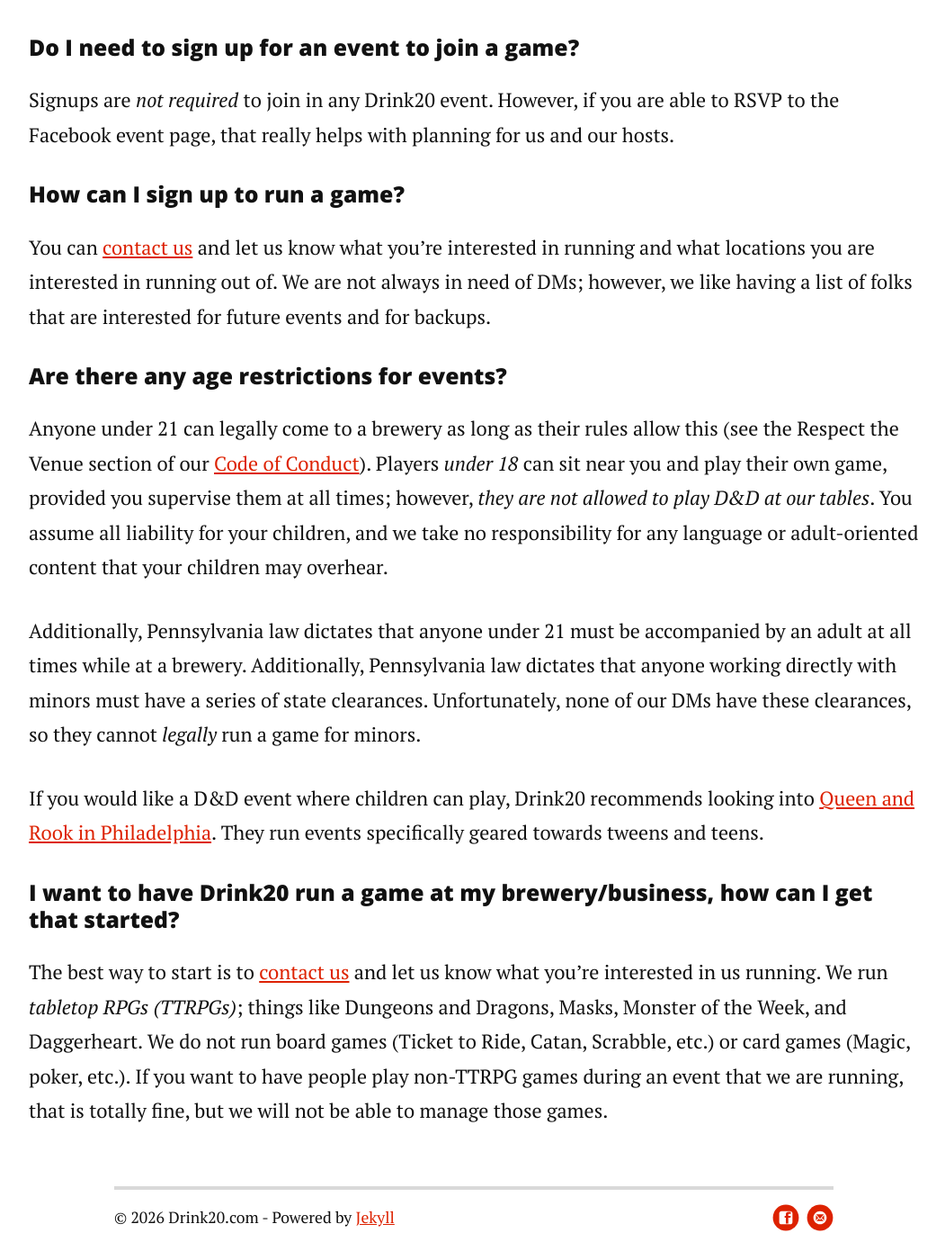
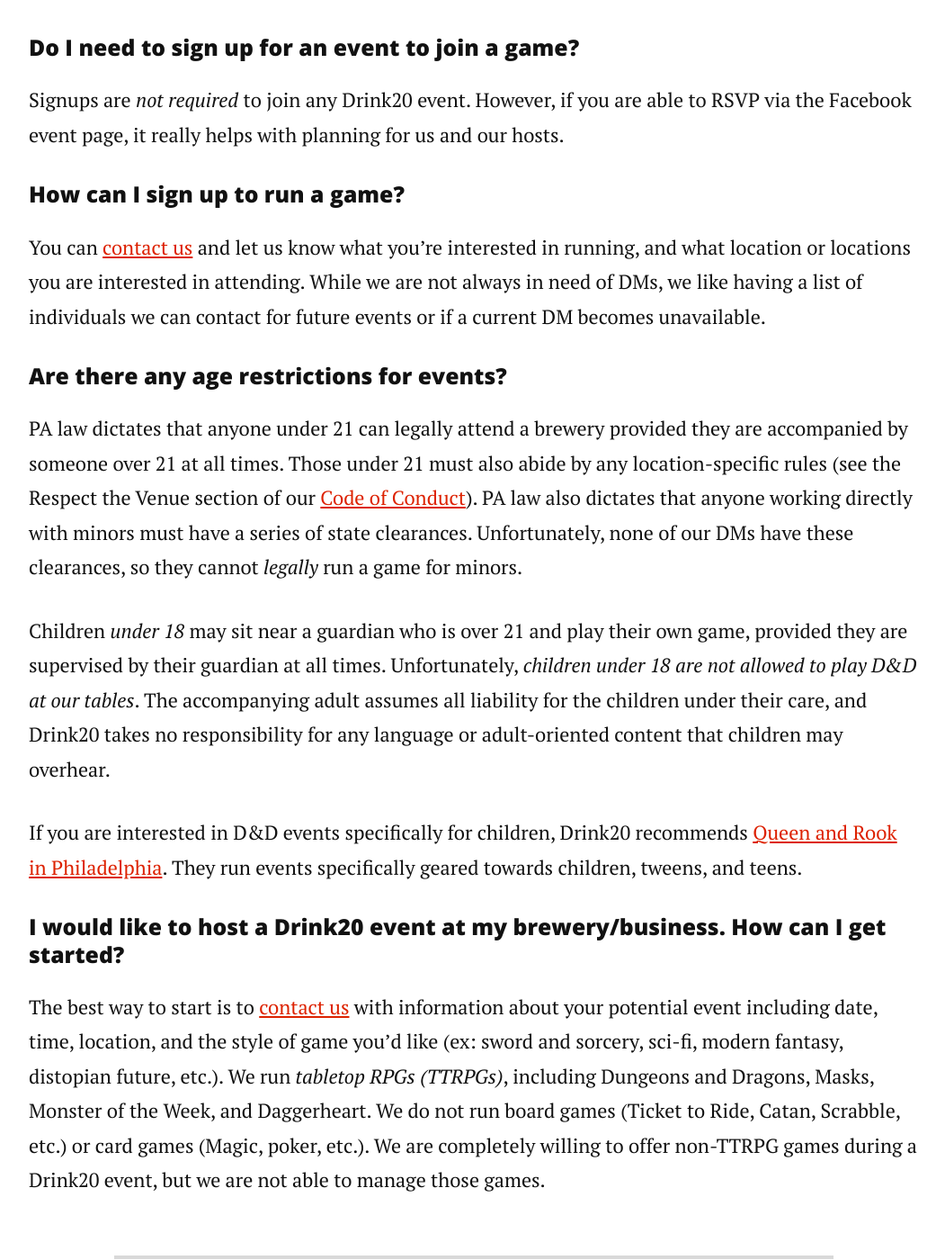
Before and after one commit to jmahlman/drink20.com, a Jekyll site: the page built from FAQ.md, in a window 1280 px wide and 1400 px high, scrolled down 812 px. Shown: the whole window at 90% size, without its empty margins (113-1164 px from the left). Built offline with Jekyll 4.4.1, drawn with Linux system fonts in a browser that asks for light colours; nearby versions of some CDN libraries; some of the changed text lies outside the part shown.

Commit message:
clarifying FAQs

```diff
--- a/FAQ.md
+++ b/FAQ.md
@@ -13,24 +13,24 @@
 
 #### What is the best way to find out about Drink20 events? <a id="faq_how_to_get_info"></a>
 
-We use Facebook to coordinate events. The reaosn for this is becaue all of the locations that we work with use Facebook for their events and is their primary social media platform for sharing with its customers. We typically create the event with [our account](https://www.facebook.com/drink20Philly) and add the brewery as a co-host.
+We use Facebook to coordinate events. The locations we work with utilize Facebook as their primary social media platform to share events and information with their customers. We typically create the event with [our account](https://www.facebook.com/drink20Philly) and add each brewery as a co-host.
 
 #### Do I need to sign up for an event to join a game? <a id="faq_signups"></a>
 
-Signups are *not required* to join in any Drink20 event. However, if you are able to RSVP to the Facebook event page, that really helps with planning for us and our hosts.
+Signups are *not required* to join any Drink20 event. However, if you are able to RSVP via the Facebook event page, it really helps with planning for us and our hosts.
 
 #### How can I sign up to run a game? <a id="#faq_signup_to_run"></a>
 
-You can [contact us](/contact) and let us know what you're interested in running and what locations you are interested in running out of. We are not always in need of DMs; however, we like having a list of folks that are interested for future events and for backups.
+You can [contact us](/contact) and let us know what you're interested in running, and what location or locations you are interested in attending. While we are not always in need of DMs, we like having a list of individuals we can contact for future events or if a current DM becomes unavailable.
 
 #### Are there any age restrictions for events? <a id="faq_age_restrictions"></a>
 
-Anyone under 21 can legally come to a brewery as long as their rules allow this (see the Respect the Venue section of our [Code of Conduct](/CoC)). Players *under 18* can sit near you and play their own game, provided you supervise them at all times; however, *they are not allowed to play D&D at our tables*. You assume all liability for your children, and we take no responsibility for any language or adult-oriented content that your children may overhear.
+PA law dictates that anyone under 21 can legally attend a brewery provided they are accompanied by someone over 21 at all times. Those under 21 must also abide by any location-specific rules (see the Respect the Venue section of our [Code of Conduct](/CoC)). PA law also dictates that anyone working directly with minors must have a series of state clearances. Unfortunately, none of our DMs have these clearances, so they cannot _legally_ run a game for minors.
 
-Additionally, Pennsylvania law dictates that anyone under 21 must be accompanied by an adult at all times while at a brewery. Additionally, Pennsylvania law dictates that anyone working directly with minors must have a series of state clearances. Unfortunately, none of our DMs have these clearances, so they cannot _legally_ run a game for minors.
+Children *under 18* may sit near a guardian who is over 21 and play their own game, provided they are supervised by their guardian at all times. Unfortunately, *children under 18 are not allowed to play D&D at our tables*. The accompanying adult assumes all liability for the children under their care, and Drink20 takes no responsibility for any language or adult-oriented content that children may overhear.
 
-If you would like a D&D event where children can play, Drink20 recommends looking into [Queen and Rook in Philadelphia](https://queenandrookcafe.com/philadelphia-queen-village-queen-and-rook-game-cafe-youth-programs). They run events specifically geared towards tweens and teens.
+If you are interested in D&D events specifically for children, Drink20 recommends [Queen and Rook in Philadelphia](https://queenandrookcafe.com/philadelphia-queen-village-queen-and-rook-game-cafe-youth-programs). They run events specifically geared towards children, tweens, and teens.
 
-#### I want to have Drink20 run a game at my brewery/business, how can I get that started? <a id="faq_i_want_to_run"></a>
+#### I would like to host a Drink20 event at my brewery/business. How can I get started? <a id="faq_i_want_to_run"></a>
 
-The best way to start is to [contact us](/contact) and let us know what you're interested in us running. We run *tabletop RPGs (TTRPGs)*; things like Dungeons and Dragons, Masks, Monster of the Week, and Daggerheart. We do not run board games (Ticket to Ride, Catan, Scrabble, etc.) or card games (Magic, poker, etc.). If you want to have people play non-TTRPG games during an event that we are running, that is totally fine, but we will not be able to manage those games.
+The best way to start is to [contact us](/contact) with information about your potential event including date, time, location, and the style of game you'd like (ex: sword and sorcery, sci-fi, modern fantasy, distopian future, etc.). We run *tabletop RPGs (TTRPGs)*, including Dungeons and Dragons, Masks, Monster of the Week, and Daggerheart. We do not run board games (Ticket to Ride, Catan, Scrabble, etc.) or card games (Magic, poker, etc.). We are completely willing to offer non-TTRPG games during a Drink20 event, but we are not able to manage those games.
```
